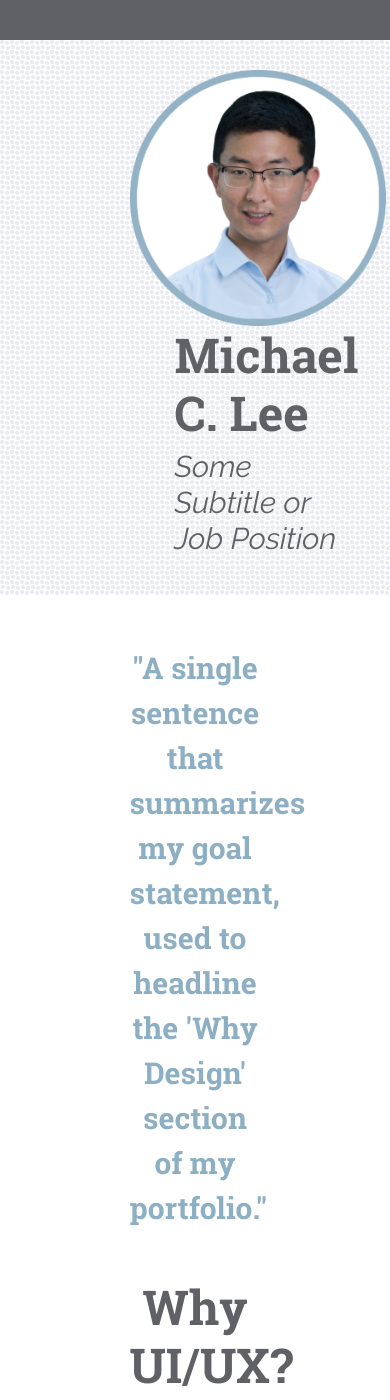
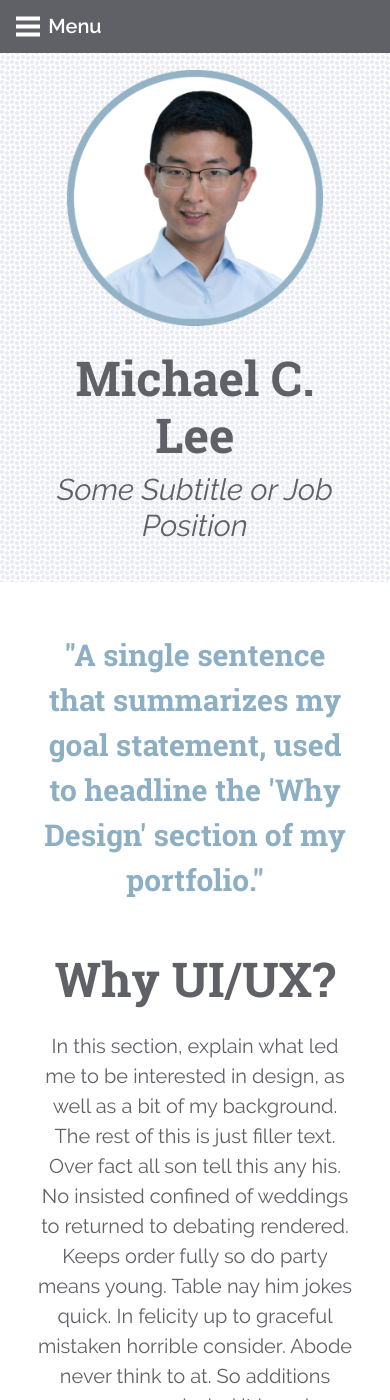
Before and after one commit to mlee-chanyoung/mlee-chanyoung.github.io, a Jekyll site: the page built from index.html, in a window 390 px wide and 1400 px high. Built offline with Jekyll 4.4.1, drawn with Linux system fonts in a browser that asks for light colours; nearby versions of some CDN libraries.

Commit message:
Make homepage responsive

```diff
--- a/_layouts/base.html
+++ b/_layouts/base.html
@@ -5,7 +5,12 @@
         <!-- Navigation row -->
         <nav class="navbar fixed-top navbar-expand-lg navbar-custom">
             <button class="navbar-toggler" type="button" data-toggle="collapse" data-target="#navbarNavDropdown" aria-controls="navbarNavDropdown" aria-expanded="false" aria-label="Toggle navigation">
-                <span class="navbar-toggler-icon"></span>
+                <span class="navbar-toggler-icon">
+                    <img src="{{site.url}}/assets/img/icons/menu_icon.png"></img>
+                </span>
+                <span class="navbar-menu-label">
+                    Menu
+                </span>
             </button>
             <div class="collapse navbar-collapse" id="navbarNavDropdown">
                 <ul class="navbar-nav mx-auto">
--- a/_sass/_globals.scss
+++ b/_sass/_globals.scss
@@ -1,6 +1,9 @@
 // Contains all global variables and styles
 
 // Margins:
+$row-margin-side: 24%;
+$row-margin-side-tablet: 7.5%;
+$row-margin-side-mobile: 1.5%;
 $row-top-pad: 3.125rem;
 $row-bot-pad: 5rem;
 $col-side-pad: 2rem;
--- a/_sass/_home.scss
+++ b/_sass/_home.scss
@@ -47,3 +47,14 @@ $project-content-margin-bot: 1rem;
     font-size: 1.25rem;
     margin-bottom: $project-content-margin-bot;
 }
+
+// Small devices (Portrait phones or less)
+@media (max-width: 767.98px) {
+    #headshot {
+        margin: auto;
+    }
+    #title-div {
+        padding-top: $header-pad * 0.75;
+        padding-left: 0px;
+    }
+}
--- a/_sass/_navbar.scss
+++ b/_sass/_navbar.scss
@@ -1,4 +1,6 @@
 @import 'globals';
+
+$mobile-padding: 0.4rem;
 
 .navbar-custom {
     background-color: $primary-color;
@@ -41,3 +43,42 @@
 .navbar-custom .navbar-collapse .navbar-nav .dropdown .dropdown-menu .dropdown-item:hover {
     background-color: $secondary-hover;
 }
+
+// Medium devices (tablets, less than 992px). Styles for collapsed menu
+@media (max-width: 991.98px) {
+    .navbar-custom {
+        padding-top: $mobile-padding;
+        padding-bottom: $mobile-padding;
+    }
+    .navbar-custom .navbar-toggler {
+        display: inline-flex;
+        align-items: center;
+    }
+    .navbar-custom .navbar-toggler .navbar-menu-label {
+        color: $secondary-color;
+        font-family: "Raleway";
+        font-weight: bold;
+        padding-left: 0.33rem;
+    }
+    .navbar-custom .navbar-collapse .navbar-nav .nav-item {
+        padding: $mobile-padding 1.25rem $mobile-padding 1.25rem;
+    }
+    .navbar-custom .navbar-collapse .navbar-nav .dropdown .dropdown-menu {
+        margin: 0px;
+        padding: 0px;
+        border: none;
+        border-top: 1px solid $bg-color;
+        border-bottom: 1px solid $bg-color;
+        border-radius: 0px;
+        background-color: $primary-color;
+    }
+    .navbar-custom .navbar-collapse .navbar-nav .dropdown .dropdown-menu .dropdown-item {
+        padding: 0.4rem 1rem;
+        color: $bg-color;
+        background-color: $primary-color;
+        font-family: "Raleway";
+    }
+    .navbar-custom .navbar-collapse .navbar-nav .dropdown .dropdown-menu .border-item {
+        border-bottom: 1px solid $bg-color;
+    }
+}
--- a/css/style.scss
+++ b/css/style.scss
@@ -37,6 +37,8 @@ body {
 }
 
 .content-col {
+    margin-left: $row-margin-side;
+    margin-right: $row-margin-side;
     padding-left: $col-side-pad;
     padding-right: $col-side-pad;
 }
@@ -65,9 +67,16 @@ body {
     font-size: 2.25rem;
 }
 
+.thumbnail-div {
+    width: 17rem;
+    height: 12rem;
+    text-align: center;
+}
+
 .thumbnail {
     width: auto;
     height: 100%;
+    margin: auto;
 }
 
 .thumb-left-col {
@@ -111,8 +120,36 @@ body {
     text-shadow: 1px 1px $primary-color;
 }
 
-@media only screen and (min-width: 768px) {
+// Large devices (desktops, less than 1200px)
+@media (max-width: 1199.98px) {
+    .content-col {
+        margin-left: $row-margin-side-tablet;
+        margin-right: $row-margin-side-tablet;
+    }
 }
+
+// Small devices (Portrait phones or less)
+@media (max-width: 767.98px) {
+    body {
+        text-align: center;
+    }
+    .content-col {
+        margin-left: $row-margin-side-mobile;
+        margin-right: $row-margin-side-mobile;
+    }
+    .thumbnail {
+        margin: auto;
+    }
+    .thumb-left-col {
+        padding-left: 0px;
+        padding-top: $thumb-padding-horz;
+    }
+    .thumb-right-col {
+        padding-right: 0px;
+        padding-top: $thumb-padding-horz;
+    }
+}
+
 
 @import 'navbar';
 @import 'home';
--- a/index.html
+++ b/index.html
@@ -3,10 +3,10 @@ layout: base
 title: portfolio
 ---
 <!-- Header -->
-<div class="row header-row" id="top">
-    <div class="col"></div>
-    <div class="col-6 content-col">
-        <div class="row">
+<div id="top"></div>
+<div class="row header-row">
+    <div class="col content-col">
+        <div class="row headshot-row">
             <img id="headshot" src="{{ site.data.aboutme.headshot }}"/>
             <div class="col" id="title-div">
                 <span class="align-middle">
@@ -16,12 +16,10 @@ title: portfolio
             </div>
         </div>
     </div>
-    <div class="col"></div>
 </div>
 <!-- Why UI/UX section -->
 <div class="row content-row offset-row" id="why">
-    <div class="col"></div>
-    <div class="col-6 content-col">
+    <div class="col content-col">
         <div class="row subsection-row">
             <div class="col">
                 <p id="why-quote">
@@ -51,19 +49,19 @@ title: portfolio
             </div>
         </div>
     </div>
-    <div class="col"></div>
 </div>
 <!-- Links to Projects Section -->
 <div class="row content-row">
-    <div class="col"></div>
-    <div class="col-6 content-col">
+    <div class="col content-col">
         <div class="row subsection-row title-row">
             <div class="col">
                 <h1 class="section-title">{{ site.data.projects.overview.title }}</h1>
             </div>
         </div>
         <div class="row subsection-row justify-content-center">
-            <img class="thumbnail" src="{{ site.data.projects.project1.thumbnail }}">
+            <div class="thumbnail-div">
+                <img class="thumbnail" src="{{ site.data.projects.project1.thumbnail }}">
+            </div>
             <div class="col thumb-left-col">
                 <div class="row overview-project-content-row">
                     <div class="col">
@@ -84,7 +82,9 @@ title: portfolio
             </div>
         </div>
         <div class="row subsection-row justify-content-center">
-            <img class="thumbnail" src="{{ site.data.projects.project2.thumbnail }}">
+            <div class="thumbnail-div">
+                <img class="thumbnail" src="{{ site.data.projects.project2.thumbnail }}">
+            </div>
             <div class="col thumb-left-col">
                 <div class="row overview-project-content-row">
                     <div class="col">
@@ -105,7 +105,9 @@ title: portfolio
             </div>
         </div>
         <div class="row subsection-row justify-content-center">
-            <img class="thumbnail" src="{{ site.data.projects.project3.thumbnail }}">
+            <div class="thumbnail-div">
+                <img class="thumbnail" src="{{ site.data.projects.project3.thumbnail }}">
+            </div>
             <div class="col thumb-left-col">
                 <div class="row overview-project-content-row">
                     <div class="col">
@@ -126,7 +128,9 @@ title: portfolio
             </div>
         </div>
         <div class="row subsection-row justify-content-center">
-            <img class="thumbnail" src="{{ site.data.projects.project4.thumbnail }}">
+            <div class="thumbnail-div">
+                <img class="thumbnail" src="{{ site.data.projects.project4.thumbnail }}">
+            </div>
             <div class="col thumb-left-col">
                 <div class="row overview-project-content-row">
                     <div class="col">
@@ -147,12 +151,10 @@ title: portfolio
             </div>
         </div>
     </div>
-    <div class="col"></div>
 </div>
 <!-- Contacts section -->
 <div class="row footer-row offset-row" id="contact">
-    <div class="col"></div>
-    <div class="col-6 content-col">
+    <div class="col content-col">
         {% include contact.html %}
         <div class="row">
             <div class="col centered-col">
@@ -160,5 +162,4 @@ title: portfolio
             </div>
         </div>
     </div>
-    <div class="col"></div>
 </div>
```
Also changed, not shown: assets/img/icons/menu_icon.png (added).
